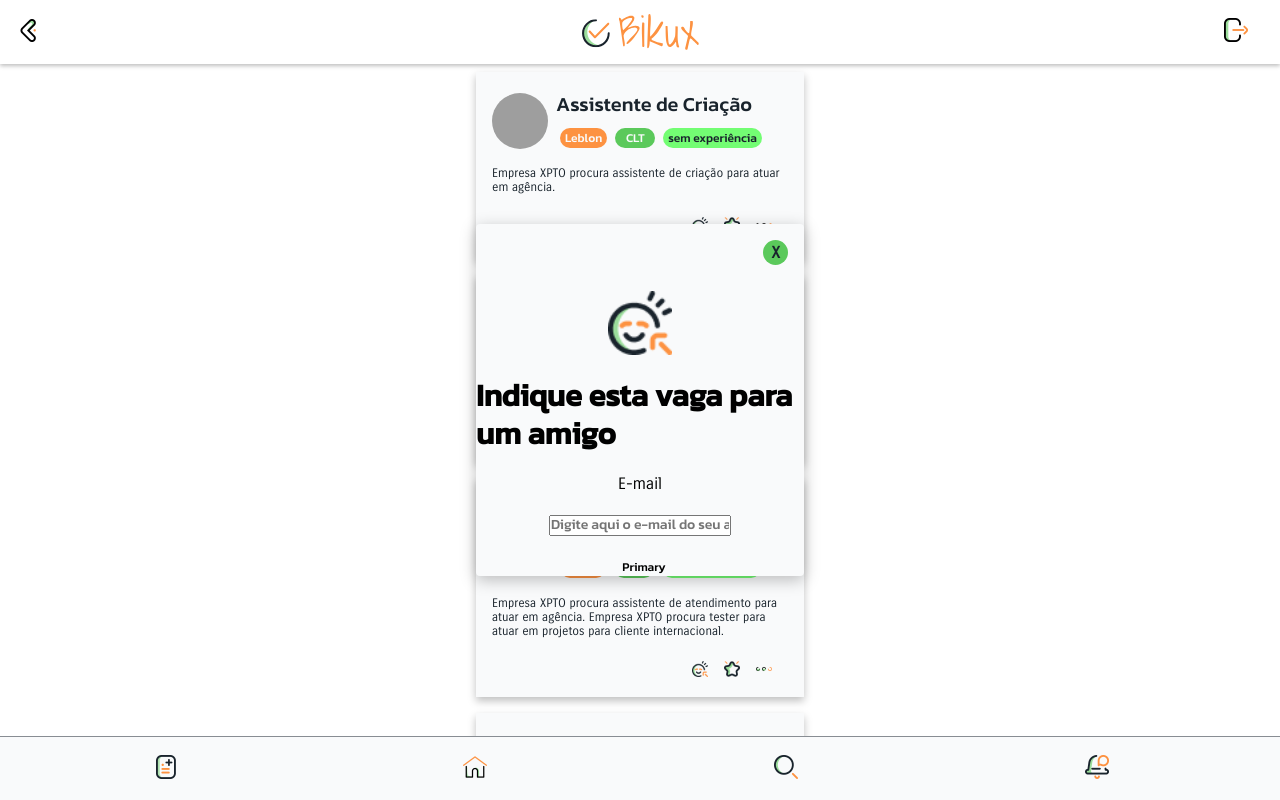
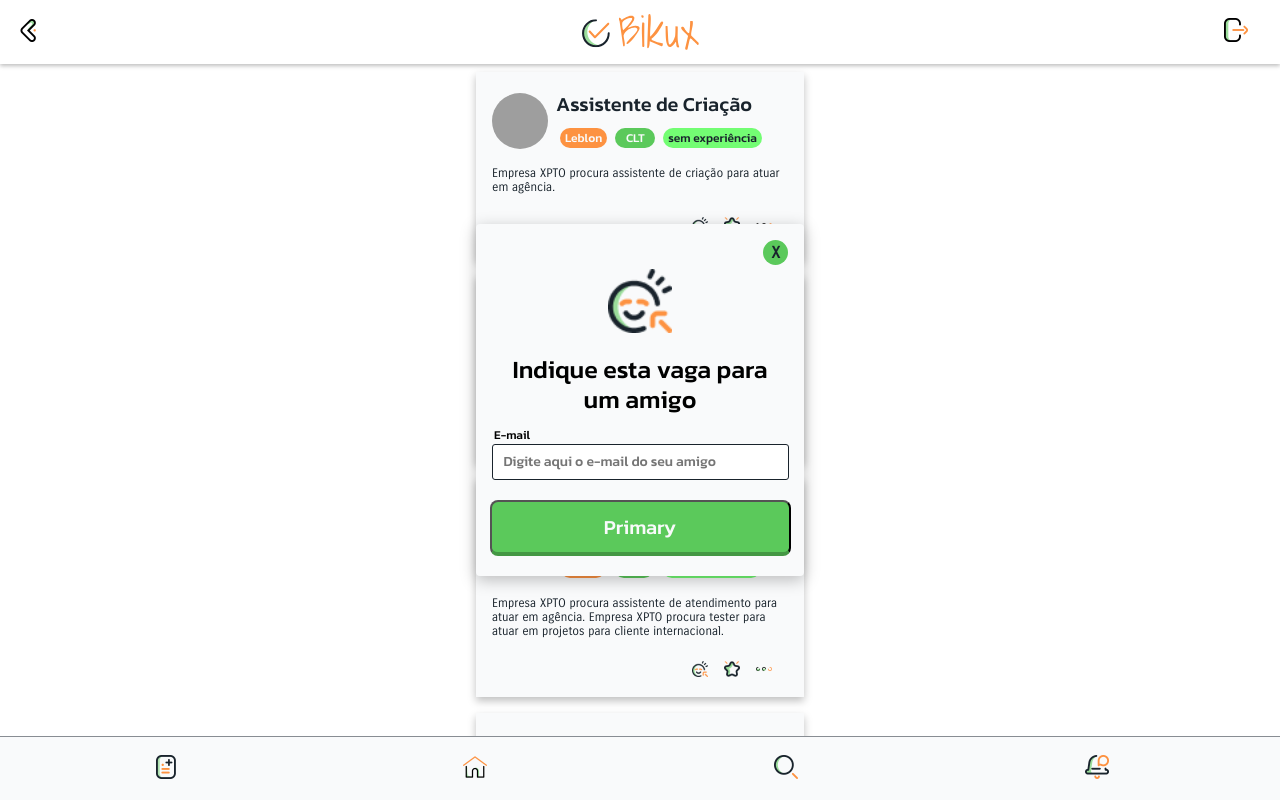
Before and after one commit to estartandodevs-course/Bikux, a React (Create React App) app: page / in a window 1280 px wide. Both pictures are taken after a click on the button 708 px from the left and 225 px from the top of the page. Shown: the top 800 px of the page. Built offline with nearby package versions, Linux system fonts and the light colour scheme; grey boxes are pictures that could not be loaded.

Commit message:
component Buttons created + share with friends feature done (inside the code it's called tell a friend)

```diff
--- /dev/null
+++ b/src/components/Buttons/Buttons.js
@@ -0,0 +1,20 @@
+import React, { useState } from 'react'
+import './Buttons.scss'
+
+function Buttons (props) {
+
+    const {onClick, children, disabled, isPrimary } = props;
+
+    const Class = isPrimary ? "primary" : disabled ? "disabled" : "secondary";
+
+
+  return (
+    <button className = {Class} disabled = {disabled} onClick={onClick} >
+
+        {children && (<span className="Button-children">{children}</span>)}
+
+    </button>
+  );
+}
+
+export default Buttons;
--- /dev/null
+++ b/src/components/Buttons/Buttons.scss
@@ -0,0 +1,53 @@
+@import "../../styles/variables.scss", "../../styles/main.scss";
+
+%Buttons-basic {
+    border-radius: 8px;
+    width: 301px;
+    height: 56px;
+    margin: auto;
+    border-bottom: solid 4px rgba(0, 0, 0, 0.25);
+}
+
+.primary {
+    @extend %Buttons-basic;
+    background-color: $color-green-dark;
+
+    .Button-children {
+        color: $color-white;
+        font-family: "Kanit";
+        font-weight: 500;
+        font-size: 20px;
+    }
+
+    &:focus {
+        outline: none;
+    }
+}
+
+.secondary {
+    @extend %Buttons-basic;
+    background-color: $color-orange-dark;
+
+    .Button-children {
+        color: $color-white;
+        font-family: "Kanit";
+        font-weight: 500;
+        font-size: 20px;
+    }
+
+    &:focus {
+        outline: none;
+    }
+}
+
+.disabled {
+    @extend %Buttons-basic;
+    background-color: $color-disabled;
+
+    .Button-children {
+        color: $color-white;
+        font-family: "Kanit";
+        font-weight: 500;
+        font-size: 20px;
+    }
+}
--- a/src/components/JobCard/JobCard.js
+++ b/src/components/JobCard/JobCard.js
@@ -24,16 +24,19 @@ function JobCard(props) {
           icon="002-indique"
           iconSize="16"
           onClick={actionTellAFriend}
+          disabled = {false}
         />
         <ActionButton
           icon="014-favoritar"
           iconSize="16"
           onClick={actionFavorite}
+          disabled = {false}
         />
         <ActionButton
           icon="016-seemore"
           iconSize="16"
           onClick={actionSeeMore}
+          disabled = {false}
         />
       </div>
     </div>
--- a/src/components/TellAFriendModal/TellAFriendModal.js
+++ b/src/components/TellAFriendModal/TellAFriendModal.js
@@ -1,11 +1,29 @@
-import React from "react";
+import React, { useState } from "react";
 import "./TellAFriendModal.scss";
 import { Icon } from '../index'
-import { ActionButton } from "../";
+import Buttons from "../Buttons/Buttons";
 
 function TellAFriendModal (props) {
 
-    const {close} = props;
+    const {close, jobTitle, jobIndex} = props;
+
+    const [email, setEmail] = useState("");
+
+    function createObjectToBeShared () {
+        const JobAndFriendData = {
+            title: jobTitle,
+            index: jobIndex,
+            friendEmail: email
+        };
+
+        console.log (JobAndFriendData);
+        setTimeout (close, 200)
+    }
+
+    function Input (event) {
+        setEmail (event.target.value);
+    }
+
         return (
         <div className = "modal-container">
 
@@ -17,20 +35,18 @@ function TellAFriendModal (props) {
 
                 <Icon name= "002-indique" size="64" />
 
-                <h3>Indique esta vaga para um amigo</h3>
+                <h4 className = "title">Indique esta vaga para um amigo</h4>
 
-                <span>E-mail</span>
+                <span className = "email">E-mail</span>
 
                 <input
+                    className="tell-a-friend-input"
                     type="text"
+                    onChange = {Input}
                     placeholder="Digite aqui o e-mail do seu amigo"
-                    className="tell-a-friend-input"
                 />
 
-                <ActionButton
-                    className="button"
-                    children = "Primary"
-                />
+                <Buttons isPrimary = {true} disabled = {false} children = "Primary" onClick = {createObjectToBeShared}/>
 
             </div>
 
--- a/src/components/TellAFriendModal/TellAFriendModal.scss
+++ b/src/components/TellAFriendModal/TellAFriendModal.scss
@@ -17,7 +17,7 @@
 
 
     .modal {
-        @include simple-flex(column, space-between, center);
+        @include simple-flex(column, space-around, center);
 
         width: 328px;
         min-height: 352px;
@@ -42,5 +42,32 @@
                 font-weight: 900;
             }
         }
+
+        .title {
+            width: 264px;
+            font-weight: 500;
+            text-align: center;
+            margin-top: 21px;
+            margin-bottom: 12px;
+        }
+
+        .email {
+            font-family: 'Kanit', sans-serif;
+            font-weight: 500;
+            font-size: 12px;
+
+            align-self: flex-start;
+            margin-left: 18px;
+        }
+
+        .tell-a-friend-input {
+            width: 297px;
+            height: 35.9px;
+            border-radius: 3px;
+            box-sizing: border-box;
+            border: 1px solid $color-black;
+            padding-left: 11px;
+
+        }
     }
 }
--- a/src/components/index.js
+++ b/src/components/index.js
@@ -4,6 +4,7 @@ import JobCard from './JobCard/JobCard';
 import SearchInput from './SearchInput/SearchInput';
 import Icon from './Icon/Icon';
 import TellAFriendModal from './TellAFriendModal/TellAFriendModal';
+import Buttons from './Buttons/Buttons';
 
 export {
   ActionButton,
@@ -11,5 +12,6 @@ export {
   Icon,
   SearchInput,
   JobCard,
-  TellAFriendModal
+  TellAFriendModal,
+  Buttons
 }
--- a/src/pages/Feed/Feed.js
+++ b/src/pages/Feed/Feed.js
@@ -7,10 +7,14 @@ import "./Feed.scss";
 export const Feed = () => {
 
   const [isItAble, setIsItAble] = useState (false);
+  const [jobTitle, setJobTitle] = useState ('');
+  const [jobIndex, setJobIndex] = useState ('');
+
 
   function tellAFriend (toBeIndicated) {
     const indexOftoBeIndicated = jobList.indexOf(toBeIndicated);
-    console.log ("indicou para vaga de ", toBeIndicated.title, "cujo index é:", indexOftoBeIndicated);
+    setJobTitle (toBeIndicated.title);
+    setJobIndex (indexOftoBeIndicated);
     setIsItAble (true);
 
   }
@@ -46,7 +50,7 @@ export const Feed = () => {
           />
       ))}
 
-    {isItAble && <TellAFriendModal  close = {closeTellAFriend}/>}
+    {isItAble && <TellAFriendModal  jobTitle = {jobTitle} jobIndex = {jobIndex} close = {closeTellAFriend}/>}
 
     </section>
   );
```
Also changed, not shown: 1 other file (tests, documents, lock files or other folders).
